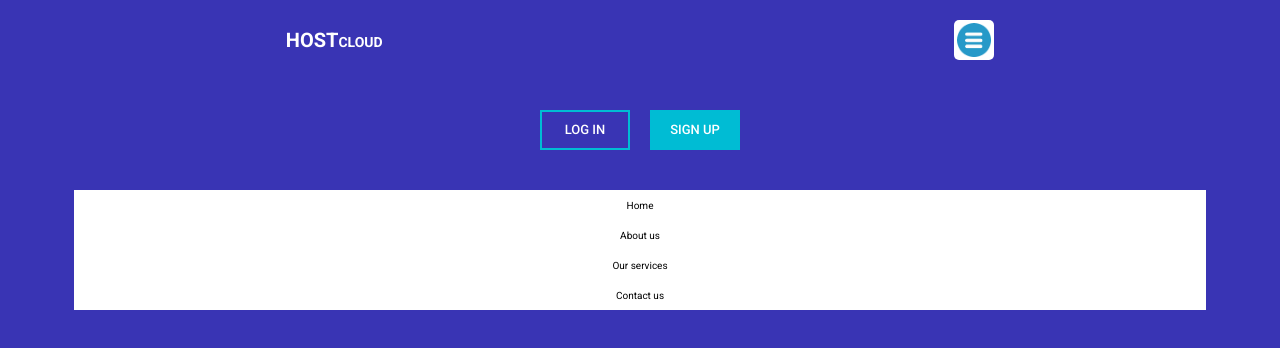
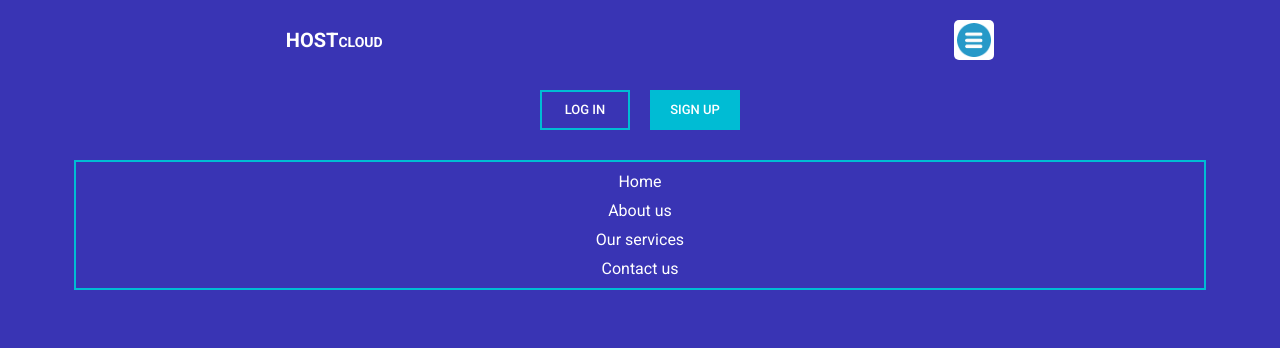
Before and after one commit to Santaka1882/hostCloud, a plain HTML site: page index.html in a window 1280 px wide. Both pictures are taken after a click on the button 974 px from the left and 40 px from the top of the page. Drawn offline with Linux system fonts and the light colour scheme.

Commit message:
Navbar y header terminados

```diff
--- a/index.html
+++ b/index.html
@@ -30,14 +30,18 @@
 
       <div class="nav-link--container">
         <ul class="list">
-          <li><a href="">Home</a></li>
-          <li><a href="">About us</a></li>
-          <li><a href="">Our services</a></li>
-          <li><a href="">Contact us</a></li>
+          <li><a href="#">Home</a></li>
+          <li><a href="#">About us</a></li>
+          <li><a href="#">Our services</a></li>
+          <li><a href="#">Contact us</a></li>
         </ul>
       </div>
     </nav>
   </header>
+
+  <section class="main" id="main">
+
+  </section>
   <script src="./src/scripts/navbar.js"></script>
 </body>
 </html>
--- a/src/assets/styles/index.css
+++ b/src/assets/styles/index.css
@@ -18,6 +18,8 @@ html {
 body {
   background-color: #3934b4;
 }
+
+/* header */
 
 .header {
   position: sticky;
@@ -42,6 +44,8 @@ body {
   font-size: 1.4rem;
 }
 
+/* nav */
+
 .nav-switch {
   width: 40px;
   height: 40px;
@@ -51,11 +55,12 @@ body {
   background-color: white;
   border-radius: 5px;
   outline: none;
+  cursor: pointer;
 }
 
 .nav-switch:hover nav, nav:hover {
   position: absolute;
-  top: 100px;
+  top: 70px;
   display: flex;
   flex-direction: column;
   align-items: center;
@@ -77,7 +82,7 @@ body {
 
 .show {
   position: absolute;
-  top: 100px;
+  top: 70px;
   display: flex;
   flex-direction: column;
   align-items: center;
@@ -86,6 +91,7 @@ body {
 
 .nav-button--container {
   display: flex;
+  align-items: center;
   justify-content: center;
   width: 250px;
   height: 60px;
@@ -123,8 +129,15 @@ body {
 }
 
 .nav-link--container .list {
+  display: flex;
+  flex-direction: column;
+  align-items: center;
   width: 100%;
+  height: 130px;
+  padding: 5px;
   list-style: none;
+  background-color: rgba(0,0,0,0);
+  border: var(--main-blue) solid 2px;
 }
 
 .nav-link--container li {
@@ -132,12 +145,25 @@ body {
   flex-direction: column;
   align-items: center;
   justify-content: center;
-  width: 100%;
+  width: 80%;
   height: 30px;
-  background-color: white;
+  background-color: rgba(0,0,0,0);
 }
 
 .nav-link--container a {
-  color: black;
+  font-size: 1.6rem;
+  color: white;
   text-decoration: none;
+  -webkit-tap-highlight-color: rgba(0,0,0,0);
 }
+
+.nav-link--container a:hover {
+  color: var(--main-blue);
+}
+
+/* main */
+
+.main {
+  width: 100%;
+  height: 1000px;
+}
--- a/src/scripts/navbar.js
+++ b/src/scripts/navbar.js
@@ -1,13 +1,24 @@
 const button = document.getElementById('navButton')
 const navBar = document.getElementById('nav')
+const main = document.getElementById('main')
 
-button.addEventListener('focus', showNav)
-button.addEventListener('focusout', hideNav)
+const removeShow = () => {
+  navBar.classList.remove('show')
+  counter = 1
+}
+const addShow = () => navBar.classList.add('show')
 
-function showNav() {
-  navBar.classList.add('show')
+main.addEventListener('click', removeShow)
+
+let counter = 1
+
+button.onclick = () => {
+  console.log(counter)
+
+  if(counter === 1) {
+    addShow()
+    counter = 0
+  } else if (counter === 0) {
+    removeShow()
+  }
 }
-
-function hideNav()  {
-  navBar.classList.remove('show')
-}
```
